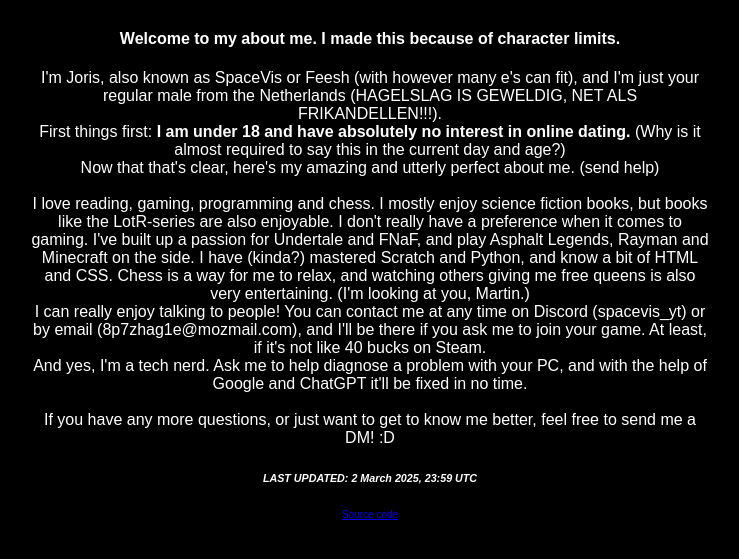
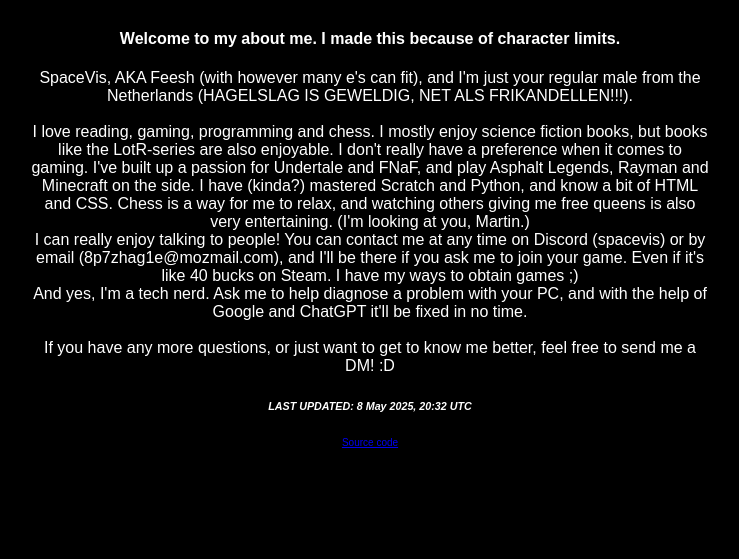
Before and after one commit to space-vis/aboutme, a plain HTML site: page index.html in a window 1280 px wide. Shown: the part 157-716 px from the top of the page, without its empty margins (270-1009 px from the left). Drawn offline with Linux system fonts and the light colour scheme.

Commit message:
Update index.html

```diff
--- a/index.html
+++ b/index.html
@@ -7,17 +7,15 @@
     <body>
         <h1>Hello!</h1>
         <h4>Welcome to my about me. I made this because of character limits.</h4>
-        I'm Joris, also known as SpaceVis or Feesh (with however many e's can fit), and I'm just your regular male from the Netherlands (HAGELSLAG IS GEWELDIG, NET ALS FRIKANDELLEN!!!).<br>
-        First things first: <b>I am under 18 and have absolutely no interest in online dating.</b> (Why is it almost required to say this in the current day and age?)<br>
-        Now that that's clear, here's my amazing and utterly perfect about me. (send help)<br>
+        SpaceVis, AKA Feesh (with however many e's can fit), and I'm just your regular male from the Netherlands (HAGELSLAG IS GEWELDIG, NET ALS FRIKANDELLEN!!!).<br>
         <br>
         I love reading, gaming, programming and chess. I mostly enjoy science fiction books, but books like the LotR-series are also enjoyable. I don't really have a preference when it comes to gaming. I've built up a passion for Undertale and FNaF, and play Asphalt Legends, Rayman and Minecraft on the side. I have (kinda?) mastered Scratch and Python, and know a bit of HTML and CSS. Chess is a way for me to relax, and watching others giving me free queens is also very entertaining. (I'm looking at you, Martin.)<br>
-        I can really enjoy talking to people! You can contact me at any time on Discord (spacevis_yt) or by email (8p7zhag1e@mozmail.com), and I'll be there if you ask me to join your game. At least, if it's not like 40 bucks on Steam.<br>
+        I can really enjoy talking to people! You can contact me at any time on Discord (spacevis) or by email (8p7zhag1e@mozmail.com), and I'll be there if you ask me to join your game. Even if it's like 40 bucks on Steam. I have my ways to obtain games ;)<br>
         And yes, I'm a tech nerd. Ask me to help diagnose a problem with your PC, and with the help of Google and ChatGPT it'll be fixed in no time.<br>
         <br>
         If you have any more questions, or just want to get to know me better, feel free to send me a DM! :D
         <br>
-        <h6><i>LAST UPDATED: 2 March 2025, 23:59 UTC</i></h6>
+        <h6><i>LAST UPDATED: 8 May 2025, 20:32 UTC</i></h6>
     </body>
     <footer>
         <a href="https://github.com/space-vis/aboutme"> Source code</a>
```
